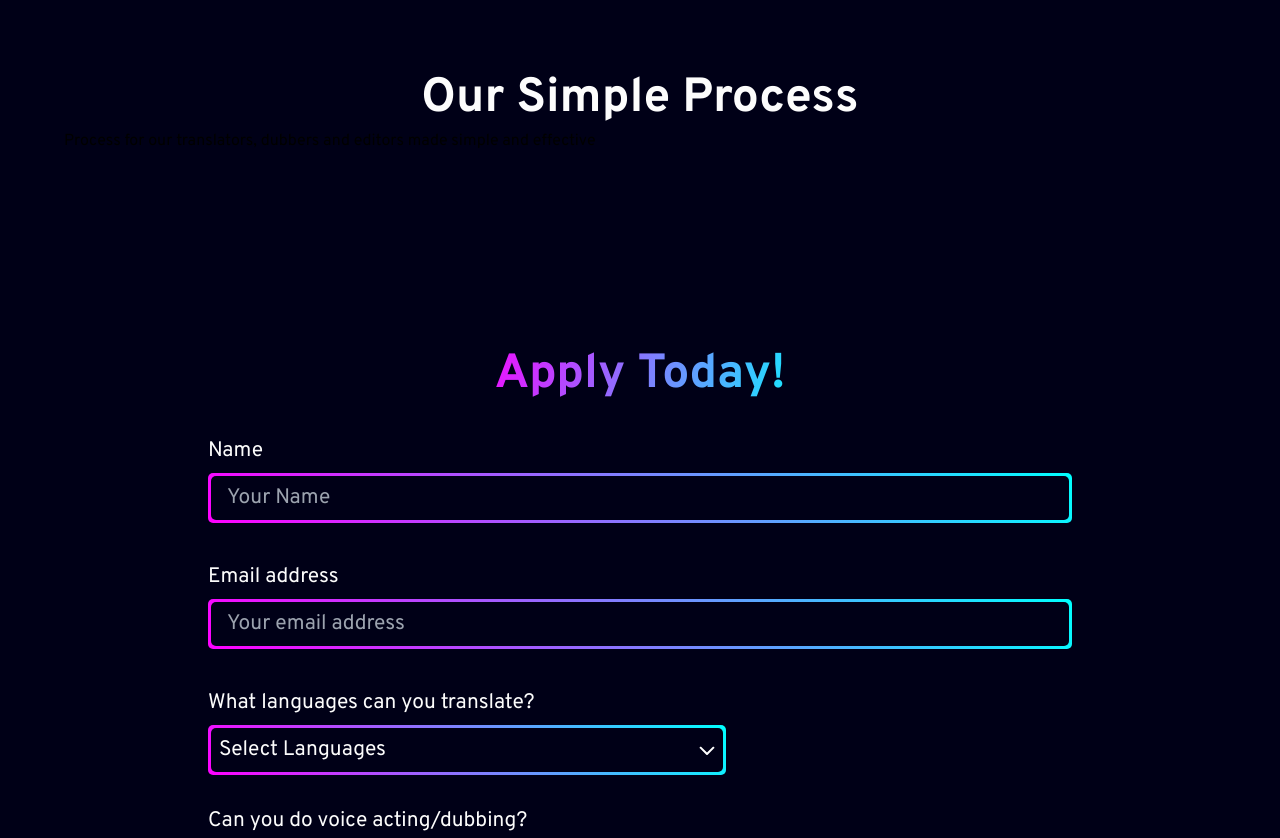
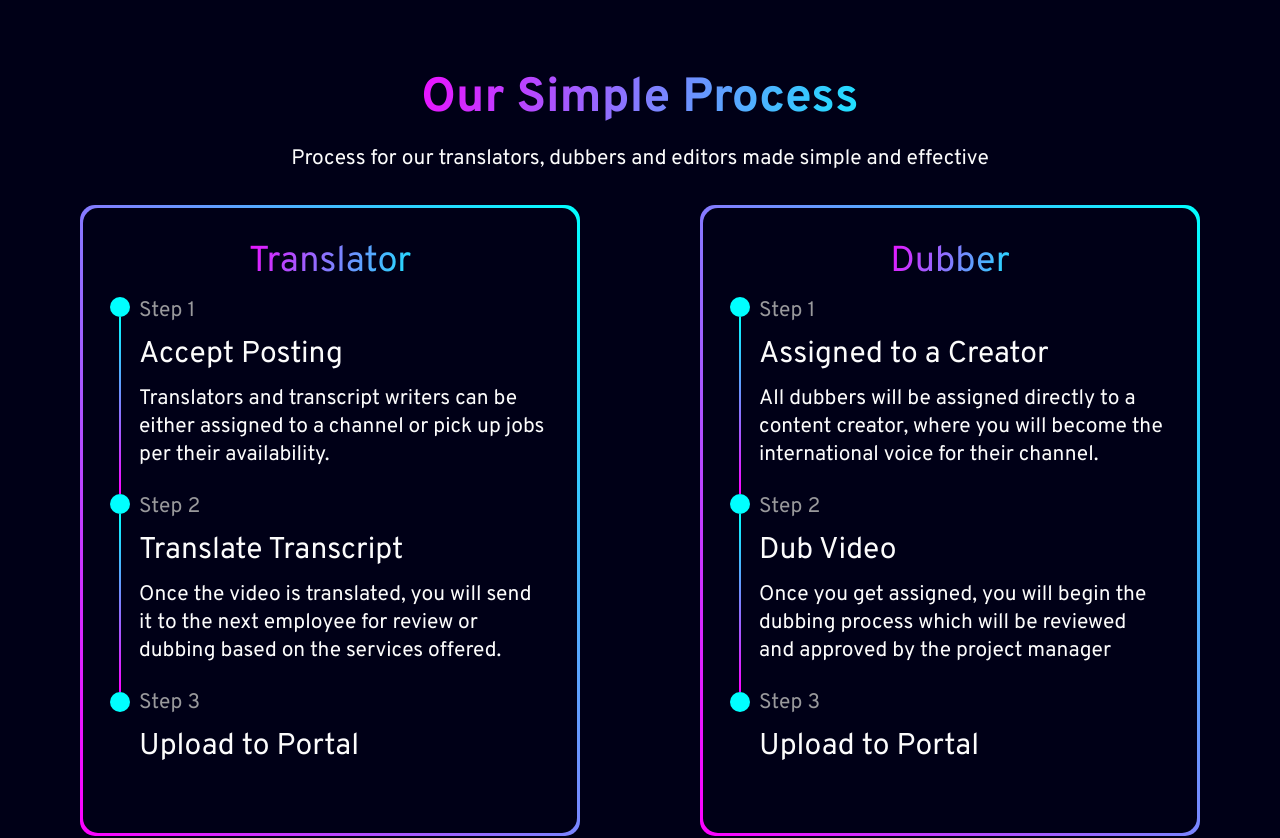
Before and after one commit to Aview-International/aviewint-website, a Next.js app: page /careers in a window 1280 px wide. Shown: the part 3200-4038 px from the top of the page. Built offline with nearby package versions, Linux system fonts and the light colour scheme.

Commit message:
Process section on career page

```diff
--- a/components/sections/careers/Process.js
+++ b/components/sections/careers/Process.js
@@ -1,15 +1,63 @@
+import { CAREER_PROCESS } from '../../../constants/constants';
+import Border from '../../UI/Border';
+
 const Process = () => {
   return (
     <section className="section m-horizontal">
       <h2 className="title text-center">
-        <span>Our Simple Process</span>
+        <span className="gradient-text gradient-2">Our Simple Process</span>
       </h2>
-      <p>
+      <p className="pt-s2 pb-s4 text-center text-xl text-white">
         Process for our translators, dubbers and editors made simple and
         effective
       </p>
+      <div
+        className={`max-w-[calc(550px * 2)] my-0 mx-auto grid grid-cols-1 gap-s11 xl:grid-cols-2`}
+      >
+        {CAREER_PROCESS.map((process, i) => (
+          <Card key={`card-${i}`} {...process} />
+        ))}
+      </div>
     </section>
   );
 };
 
 export default Process;
+
+const Card = ({ department, steps }) => {
+  return (
+    <div className="mx-auto w-full last:m-auto md:w-[500px] xl:last:col-start-1 xl:last:col-end-3 last:xl:w-1/2">
+      <Border borderRadius="[15px]">
+        <div className={`w-full rounded-[15px] bg-black p-s4`}>
+          <h3 className="pb-s1.5 text-center text-xl md:text-6xl">
+            <span className="gradient-text gradient-2">{department}</span>
+          </h3>
+          <div className={`relative flex`}>
+            <div
+              className={`absolute top-0 -left-[5px] flex h-[88%] flex-col items-center`}
+            >
+              <div className="bg-[20px] h-5 w-5 rounded-full bg-blue"></div>
+              <span className="gradient-1 inline-block h-[40%] w-[2px]"></span>
+              <div className="bg-[20px] h-5 w-5 rounded-full bg-blue"></div>
+              <span className="gradient-1 inline-block h-[40%] w-[2px]"></span>
+              <div className="bg-[20px] h-5 w-5 rounded-full bg-blue"></div>
+            </div>
+            <ul className={`list-none pl-6 text-white`}>
+              {steps.map((step, i) => (
+                <li key={`step-${i}`}>
+                  <small className="text-lg text-gray-2 md:text-xl">
+                    {step.step}
+                  </small>
+                  <h4 className="my-s1.5 text-xl md:text-4xl">{step.title}</h4>
+                  <p className="pb-s3 text-base md:text-xl">
+                    {step.description}
+                  </p>
+                </li>
+              ))}
+            </ul>
+          </div>
+        </div>
+      </Border>
+    </div>
+  );
+};
--- a/constants/constants.js
+++ b/constants/constants.js
@@ -1096,3 +1096,75 @@ export const ALSO_AVAILABLE = [
   { id: 'language-9', language: 'Urdu' },
   { id: 'language-10', language: 'Teluga' },
 ];
+
+export const CAREER_PROCESS = [
+  {
+    department: 'Translator',
+    requirement:
+      'Lorem ipsum dolor sit amet, consectetur adipiscing elit. Massa nibh et feugiat vivamus diam, feugiat feugiat.',
+    steps: [
+      {
+        step: 'Step 1',
+        title: 'Accept Posting',
+        description:
+          'Translators and transcript writers can be either assigned to a channel or pick up jobs per their availability.',
+      },
+      {
+        step: 'Step 2',
+        title: 'Translate Transcript',
+        description:
+          'Once the video is translated, you will send it to the next employee for review or dubbing based on the services offered.',
+      },
+      {
+        step: 'Step 3',
+        title: 'Upload to Portal',
+      },
+    ],
+  },
+  {
+    department: 'Dubber',
+    requirement:
+      'Lorem ipsum dolor sit amet, consectetur adipiscing elit. Massa nibh et feugiat vivamus diam, feugiat feugiat.',
+    steps: [
+      {
+        step: 'Step 1',
+        title: 'Assigned to a Creator',
+        description:
+          'All dubbers will be assigned directly to a content creator, where you will become the international voice for their channel.',
+      },
+      {
+        step: 'Step 2',
+        title: 'Dub Video',
+        description:
+          'Once you get assigned, you will begin the dubbing process which will be reviewed and approved by the project manager',
+      },
+      {
+        step: 'Step 3',
+        title: 'Upload to Portal',
+      },
+    ],
+  },
+  {
+    department: 'Video Editor',
+    requirement:
+      'Lorem ipsum dolor sit amet, consectetur adipiscing elit. Massa nibh et feugiat vivamus diam, feugiat feugiat.',
+    steps: [
+      {
+        step: 'Step 1',
+        title: 'Accept Posting',
+        description:
+          'Editors will either be assigned to creator channels or complete videos per request. Depending on the service, you may creator short form content too.',
+      },
+      {
+        step: 'Step 2',
+        title: 'Edit Video',
+        description:
+          'Editing will be completed and approved by the project manager and the creator. Often, editors will have direct communication with our creators.',
+      },
+      {
+        step: 'Step 3',
+        title: 'Upload to Portal',
+      },
+    ],
+  },
+];
```
